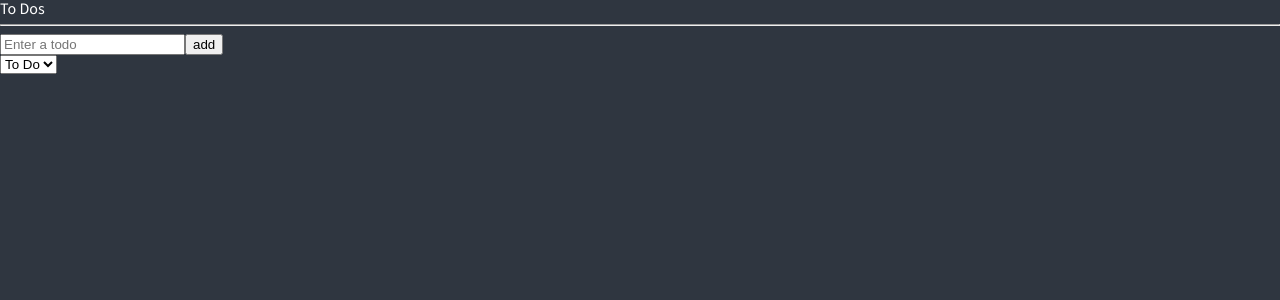
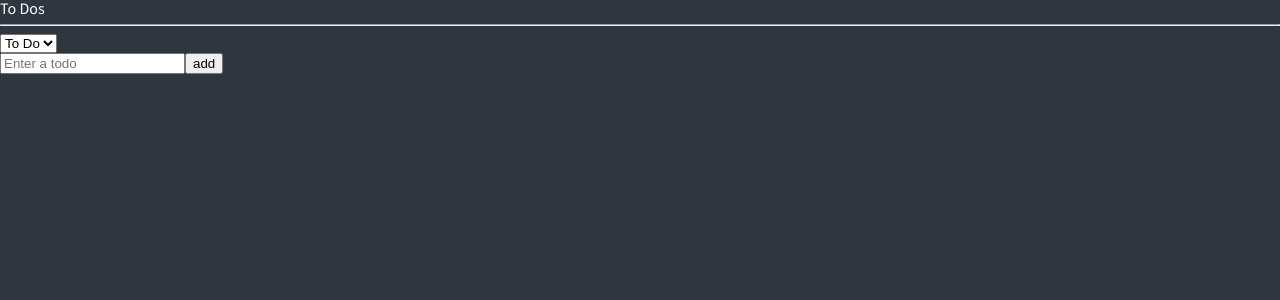
Before and after one commit to sadpu111/react-state-management, a React (Create React App) app: page / in a window 1280 px wide. Shown: the top 300 px of the page. Built offline with nearby package versions, Linux system fonts and the light colour scheme.

Commit message:
change default category

```diff
--- a/src/components/Atoms.tsx
+++ b/src/components/Atoms.tsx
@@ -1,10 +1,20 @@
+import { type } from "@testing-library/user-event/dist/type";
 import { atom, selector } from "recoil";
 // atom은 배열을 줄 뿐이고(여기서), selector는 output인 배열을 변형한다(state 자체를 변형하는 것이 아님)
+
+/* type categories = "TO_DO" | "DOING" | "DONE" // IToDo와 categoryState에서 반복되므로 type을 만들어서 적용 */
+
+export enum Categoires { // enumarable. 입력된 값은 순서에 따라 인덱스 넘버로 값이 바뀌어 적용된다. "TO_DO"는 0, 다음으로 1, 2... 그래서 category를 TO_DO로 선택하여 입력하면 category 값에 0이 출력된다
+  "TO_DO",
+  "DOING",
+  "DONE",
+  // "TO_DO" = "TO_DO" => 이렇게 입력하면 실제로 값을 "TO_DO"로 변경할 수 있다(0이 아니라)
+}
 
 export interface IToDo { // (a) toDoState의 toDos(배열)이 어떤 형태를 갖는지 알려주는 interface를 정의하고
   text: string;
   id: number;
-  category: "TO_DO" | "DOING" | "DONE"; // type뿐만 아니라 내용까지 제한할 수 있다
+  category: Categoires; // type뿐만 아니라 내용까지 제한할 수 있다
 }
 
 export const toDoState = atom<IToDo[]>({ // (b) IToDO를 toDoState에 적용하여 해당 atom을 사용하는 배열의 형태를 typescript에 전달한다
@@ -12,9 +22,10 @@ export const toDoState = atom<IToDo[]>({ // (b) IToDO를 toDoState에 적용하
   default: [],
 });
 
-export const categoryState = atom({
+
+export const categoryState = atom<Categoires>({
   key: "category",
-  default: "TO_DO",
+  default: Categoires.TO_DO, // Categories의 "TO_DO"
 })
 
 export const toDoSelector = selector({
--- a/src/components/CreateToDo.tsx
+++ b/src/components/CreateToDo.tsx
@@ -1,6 +1,6 @@
 import { useForm } from "react-hook-form";
-import { useSetRecoilState } from "recoil";
-import { toDoState } from "./Atoms";
+import { useRecoilValue, useSetRecoilState } from "recoil";
+import { categoryState, toDoState } from "./Atoms";
 
 interface IFormData {
   [key: string]: string;
@@ -10,8 +10,9 @@ function CreateToDo() {
   const setToDos = useSetRecoilState(toDoState);
   const { register, handleSubmit, setValue } = useForm<IFormData>()
   // handleSubmit => 첫 번째 인자로 입력된 data가 유효할 때 호출할 함수 입력(여기선 handleValid). 두 번째 인자는 optional로 유효하지 않을 때 호출할 함수 입력
+  const category = useRecoilValue(categoryState);
   const handleVaild = ({ toDo }: IFormData) => { // 아래 input의 register의 "toDo"로 입력되는 데이터를 받아오기 위해 {}를 열고 해당 name을 입력해야 한다
-    setToDos(preToDos => [{ text: toDo, id: Date.now(), category: "TO_DO" }, // 아래 input에서 입력받은 데이터를 toDos 베열에 추가하는 과정
+    setToDos(preToDos => [{ text: toDo, id: Date.now(), category: category }, // 아래 input에서 입력받은 데이터를 toDos 베열에 추가하는 과정
     ...preToDos]) // preToDos의 요소들이 들어있는 배열을 배열 안에 return. [preToDos]는 배열 자체를 받아오는 것, ..preToDos는 배열 안의 요소를 받아오는 것. 이를 다시 []안에 담는 것
     setValue("toDo", ""); // submit(add버튼 클릭 시)하고나면 해당 name의 input reset. 여러 개일 경우 reset() 활용
   }
--- a/src/components/ToDo.tsx
+++ b/src/components/ToDo.tsx
@@ -1,5 +1,5 @@
 import { useSetRecoilState } from "recoil";
-import { IToDo, toDoState } from "./Atoms";
+import { Categoires, IToDo, toDoState } from "./Atoms";
 
 function ToDo({ text, category, id }: IToDo) {
   const setToDos = useSetRecoilState(toDoState);
@@ -24,9 +24,9 @@ function ToDo({ text, category, id }: IToDo) {
   return (
     <li>
       <span>{text}</span>
-      {category !== "TO_DO" && (<button name="TO_DO" onClick={onClick}>To Do</button>)}
-      {category !== "DOING" && (<button name="DOING" onClick={onClick}>Doing</button>)}
-      {category !== "DONE" && (<button name="DONE" onClick={onClick}>Done</button>)}
+      {category !== Categoires.TO_DO && (<button name={Categoires.TO_DO + ""} onClick={onClick}>To Do</button>)}
+      {category !== Categoires.DOING && (<button name={Categoires.DOING + ""} onClick={onClick}>Doing</button>)}
+      {category !== Categoires.DONE && (<button name={Categoires.DONE + ""} onClick={onClick}>Done</button>)}
     </li>
   )
 }
--- a/src/components/ToDoList.tsx
+++ b/src/components/ToDoList.tsx
@@ -1,6 +1,6 @@
 import React from "react";
 import { useRecoilState, useRecoilValue } from "recoil";
-import { categoryState, toDoSelector, toDoState } from "./Atoms";
+import { Categoires, categoryState, toDoSelector, toDoState } from "./Atoms";
 import CreateToDo from "./CreateToDo";
 import ToDo from "./ToDo";
 
@@ -11,20 +11,20 @@ function ToDoList() {
   const modFunc = useSetRecoilState(toDoState); // (2) 그 배열을 수정한다  */
   // const toDos = useRecoilValue(toDoState); //category별로 render하기 위해 삭제
   /* const [toDo, doing, done] = useRecoilValue(toDoSelector); // toDoSelector는 차례대로 category가 "TO_DO", "DOING", "DONE"인 toDo로 이뤄진 배열을 원소로 가진 배열을 return */
-  const toDos = useRecoilValue(toDoSelector);
+  const toDos = useRecoilValue(toDoSelector); // 위의 이중 배열을 하나로 변경
   const [category, setCategory] = useRecoilState(categoryState);
   const onInput = (event: React.FormEvent<HTMLSelectElement>) => {
-    setCategory(event.currentTarget.value); // category를 선택한 select의 value로 변경
+    setCategory(event.currentTarget.value as any); // category를 선택한 select의 value로 변경. as any를 뒤에 추가하여 string과 Atoms의 categories와의 충돌을 방지한다
   };
   return <div>
     <h1>To Dos</h1>
     <hr />
+    <select value={category} onInput={onInput}>
+      <option value={Categoires.TO_DO}>To Do</option>
+      <option value={Categoires.DOING}>Doing</option>
+      <option value={Categoires.DONE}>Done</option>
+    </select>
     <CreateToDo />
-    <select value={category} onInput={onInput}>
-      <option value="TO_DO">To Do</option>
-      <option value="DOING">Doing</option>
-      <option value="DONE">Done</option>
-    </select>
     {/* 위의 const [toDo, doing, done] = useRecoilValue(toDoSelector) 필요
     {category === "TO_DO" && toDo.map((toDo) => <ToDo key={toDo.id} {...toDo} />)}
     {category === "DOING" && doing.map((toDo) => <ToDo key={toDo.id} {...toDo} />)}
```
